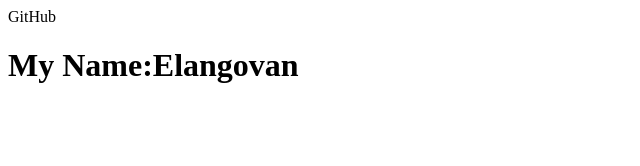
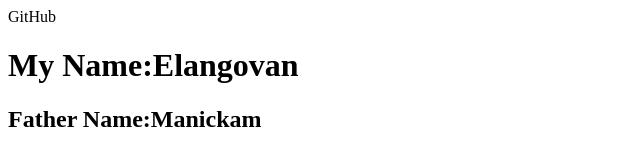
Before and after one commit to Elangovan2006M/elangovan1, a plain HTML site: page index.html in a window 1280 px wide. Shown: the whole page, without its empty margins (0-640 px from the left). Drawn offline with Linux system fonts and the light colour scheme.

Commit message:
Updated index

```diff
--- a/index.html
+++ b/index.html
@@ -2,5 +2,6 @@
 <head>GitHub</head>
   <body>
     <h1>My Name:Elangovan</h1>
+    <h2>Father Name:Manickam</h2>
   </body>
 </html>
```
